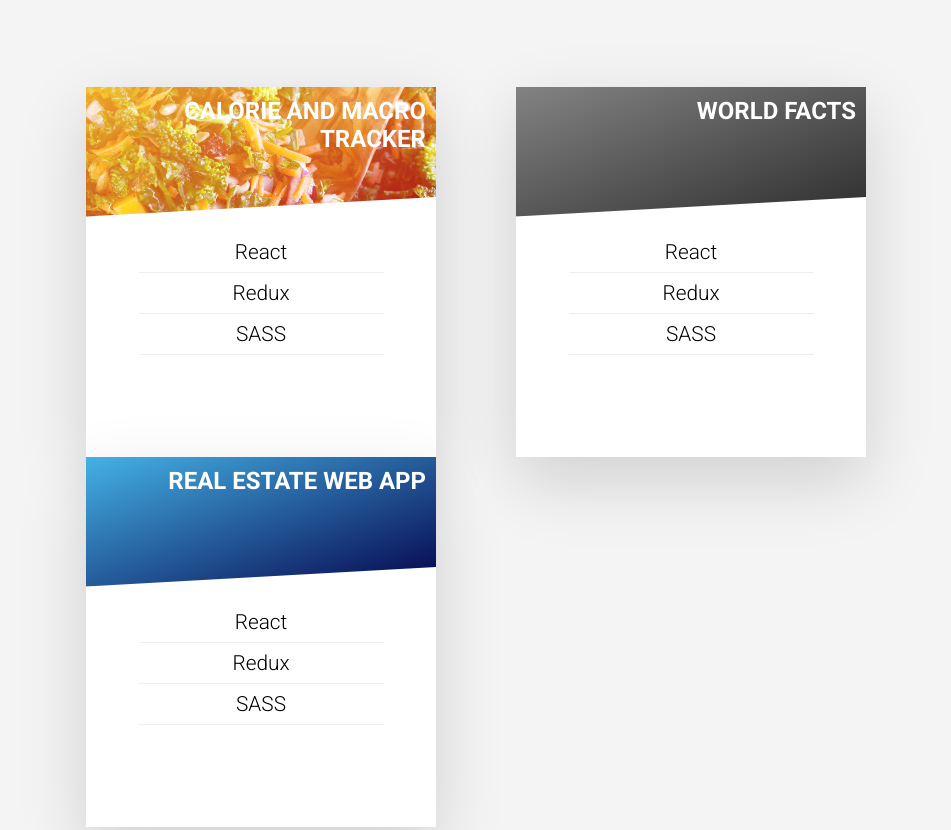
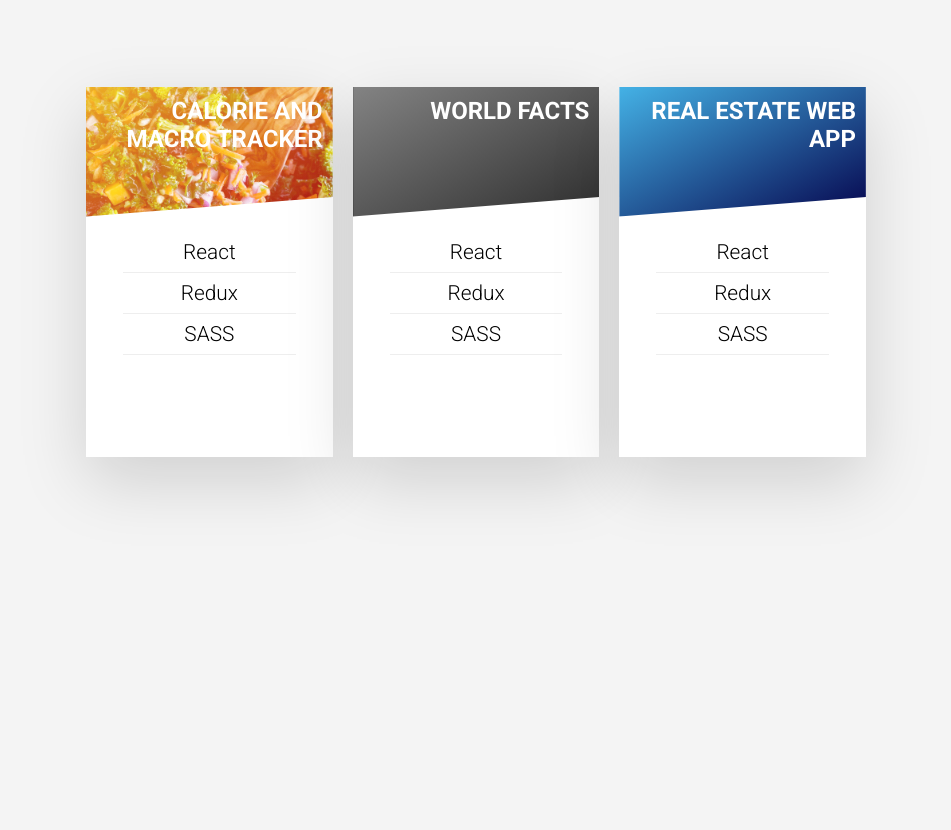
Before and after one commit to skingz77/Portfolio2, a website: page index.html in a window 1280 px wide. Shown: the part 2670-3500 px from the top of the page, without its empty margins (154-1105 px from the left). Drawn offline with nearby package versions, Linux system fonts and the light colour scheme.

Commit message:
changed one line

```diff
--- a/scss/main.scss
+++ b/scss/main.scss
@@ -276,7 +276,7 @@ body {
     .project-cards {
       display: flex;
       justify-content: space-between;
-      flex-wrap: wrap;
+      // flex-wrap: wrap;
 
       .p-card {
         margin-right: 20px;
```
Also changed, not shown: dist/css/main.css.
